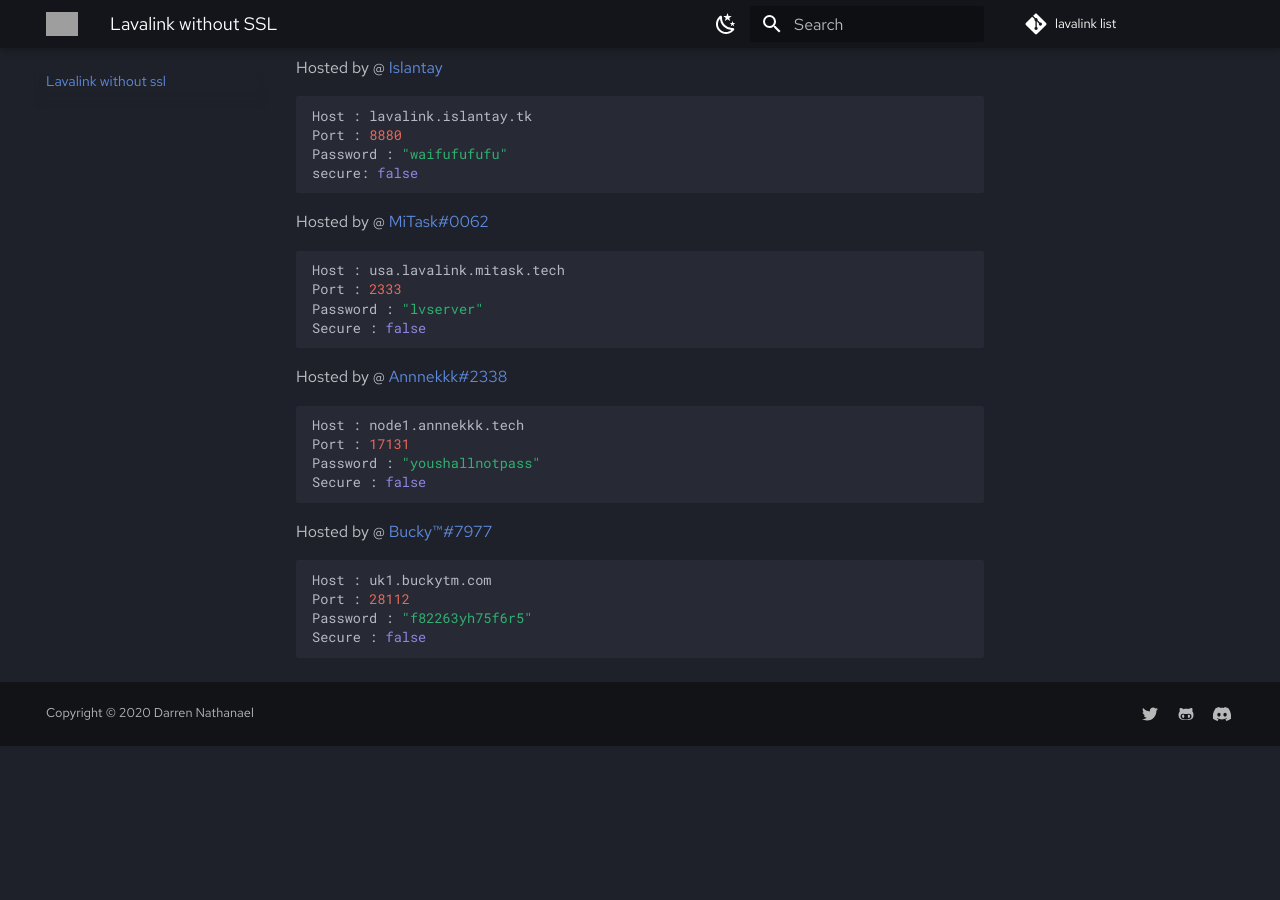
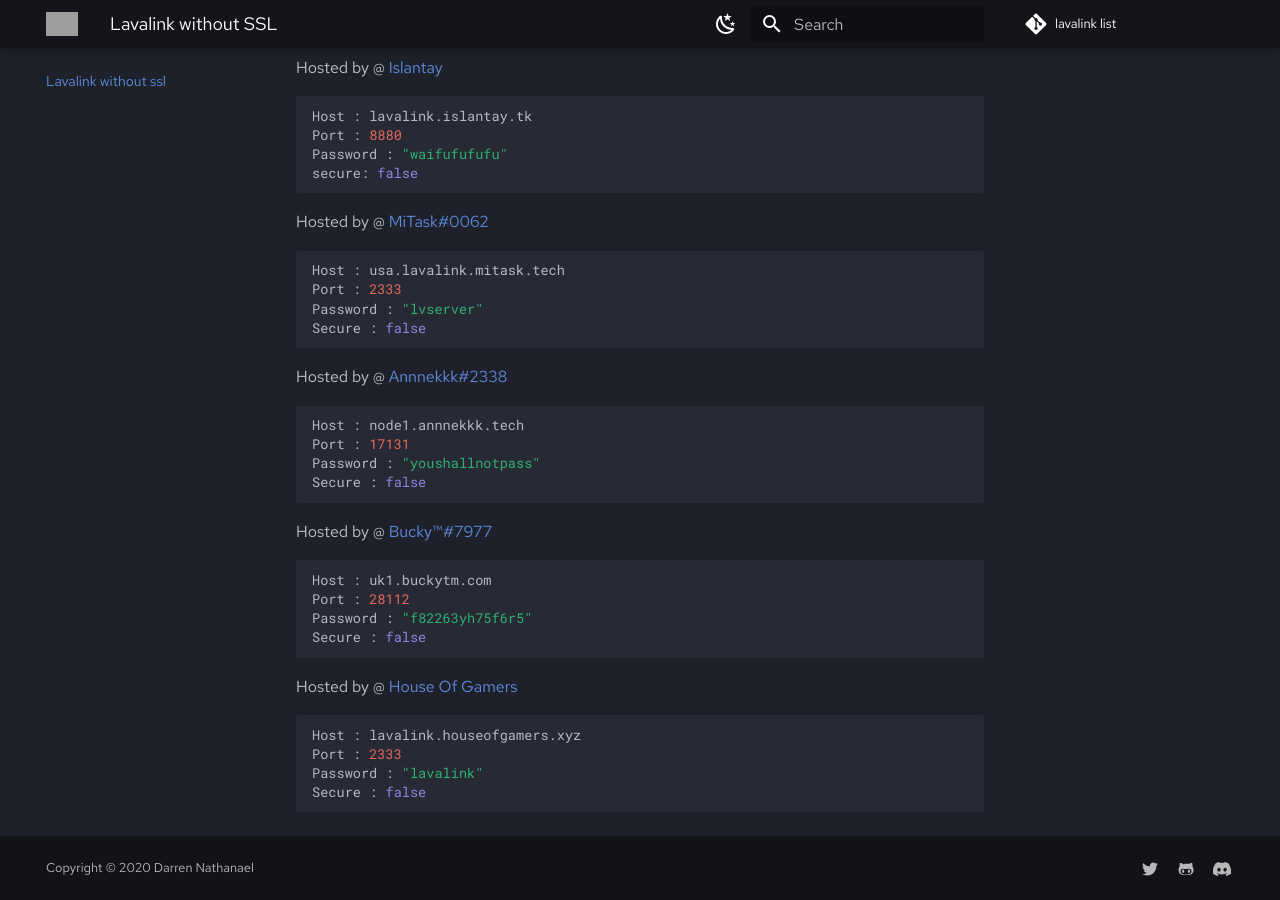
Before and after one commit to DarrenOfficial/lavalink-list, an MkDocs documentation site: the page built from docs/NoSSL/lavalink-without-ssl.md, in a window 1280 px wide and 900 px high, scrolled down 1256 px. Built offline with MkDocs 1.6.1 and Material for MkDocs 9.7.7, drawn with Linux system fonts in a browser that asks for light colours; comment, search, counter and statistics services are not loaded; before the commit the page ends 2002 px from its top, so only the background shows below that; grey boxes are pictures that could not be loaded.

Commit message:
Adding a lavalink server (#107)

````diff
--- a/docs/NoSSL/lavalink-without-ssl.md
+++ b/docs/NoSSL/lavalink-without-ssl.md
@@ -92,3 +92,11 @@ Port : 28112
 Password : "f82263yh75f6r5"
 Secure : false
 ```
+
+Hosted by @ [House Of Gamers](https://www.houseofgamers.xyz)
+```bash
+Host : lavalink.houseofgamers.xyz
+Port : 2333
+Password : "lavalink"
+Secure : false
+```
````
